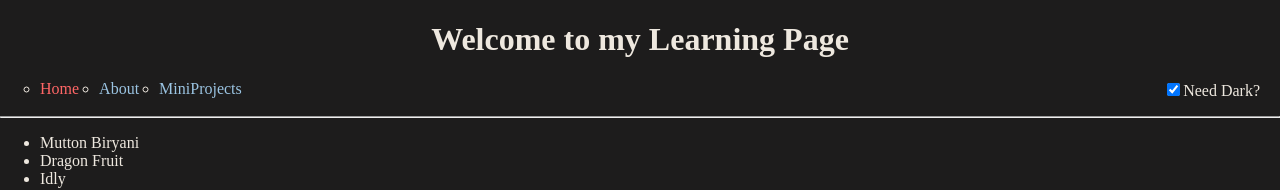
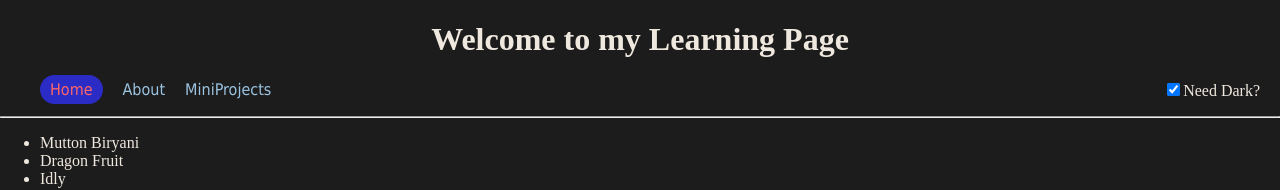
Before and after one commit to Likhith-Aningi/reactPractice, a React (Vite) app: page / in a window 1280 px wide. Shown: the top 190 px of the page. Built offline with nearby package versions, Linux system fonts and the light colour scheme.

Commit message:
implemented responsive navbar with hamburger menu

```diff
--- a/src/App.css
+++ b/src/App.css
@@ -47,6 +47,7 @@
 
 a {
   text-decoration: none;
+  font-family: Tahoma, sans-serif;
 }
 
 .app-dark a {
@@ -58,11 +59,15 @@ a {
 }
 
 a.active {
-  color: #ff0000;
+  color: #0f5;
+  background-color: blue;
+  padding: 5px 10px 5px 10px;
+  border-radius: 20px;
 }
 
 .app-dark a.active {
   color: #ff6666;
+  background-color: #2b2bc6;
 }
 
 .todo-input {
@@ -201,7 +206,18 @@ a.active {
   color: #e2d9d9;
   background-color: #413e3e;
 }
+.header {
+  display: flex;
+  list-style-type: none;
+}
+.header li:not(:first-child) {
+  margin-left: 20px;
+}
+.hamburger-menu {
+  display: none;
+}
 @media screen and (max-width: 480px) {
+  /* for mobile view*/
   .digital-clock {
     font-size: 3rem;
   }
@@ -209,4 +225,22 @@ a.active {
     margin: 0 9px;
     padding: 12px 7px;
   }
+  .header {
+    display: none;
+    flex-direction: column;
+    text-align: center;
+    padding-left: 0px;
+  }
+  .header.show-menu {
+    display: flex;
+  }
+  .header li:not(:first-child) {
+    margin-left: 0px;
+    padding-top: 8px;
+  }
+  .hamburger-menu {
+    display: block;
+    cursor: pointer;
+    padding: 10px;
+  }
 }
--- a/src/components/Header.jsx
+++ b/src/components/Header.jsx
@@ -1,24 +1,43 @@
-import { useContext } from "react";
+import { useContext, useState } from "react";
 import ThemeContext from "./ThemeContext";
 import { NavLink } from "react-router-dom";
 function Header() {
-  const style = {
-    display: "flex",
-    whiteSpace: "no-wrap",
-    listStyleType:"circle",
+  const { theme, setTheme } = useContext(ThemeContext);
+  const [showMenu, setShowMenu] = useState(false);
+
+  const toggleMenu = () => {
+    setShowMenu(!showMenu);
   };
-  const liStyle = {
-    marginLeft: "20px",
-  };
-  const { theme, setTheme } = useContext(ThemeContext);
   return (
     <>
-      <h1 style={{ textAlign: 'center' }}>Welcome to my Learning Page</h1>
-      <ul style={style}>
-        <li><NavLink to="/">Home</NavLink></li>
-        <li style={liStyle}><NavLink to="/about">About</NavLink></li>
-        <li style={liStyle}><NavLink to="/miniProjects">MiniProjects</NavLink></li>
-        <li style={{listStyleType:'none',marginRight:'20px',marginLeft:'auto'}}><label>
+      <h1 style={{ textAlign: "center" }}>Welcome to my Learning Page</h1>
+      <span className="hamburger-menu" onClick={toggleMenu}>
+        {showMenu ? "✕" : "☰"}
+      </span>
+      <ul className={`header ${showMenu ? "show-menu" : ""}`}>
+        <li>
+          <NavLink to="/" onClick={toggleMenu}>
+            Home
+          </NavLink>
+        </li>
+        <li>
+          <NavLink to="/about" onClick={toggleMenu}>
+            About
+          </NavLink>
+        </li>
+        <li>
+          <NavLink to="/miniProjects" onClick={toggleMenu}>
+            MiniProjects
+          </NavLink>
+        </li>
+        <li
+          style={{
+            listStyleType: "none",
+            marginRight: "20px",
+            marginLeft: "auto",
+          }}
+        >
+          <label>
             <input
               type="checkbox"
               checked={theme === "dark"}
@@ -29,7 +48,8 @@ function Header() {
               }}
             />
             Need Dark?
-      </label></li>
+          </label>
+        </li>
       </ul>
       <hr></hr>
     </>
```
Lines whose indentation alone changed are shown as unchanged.
